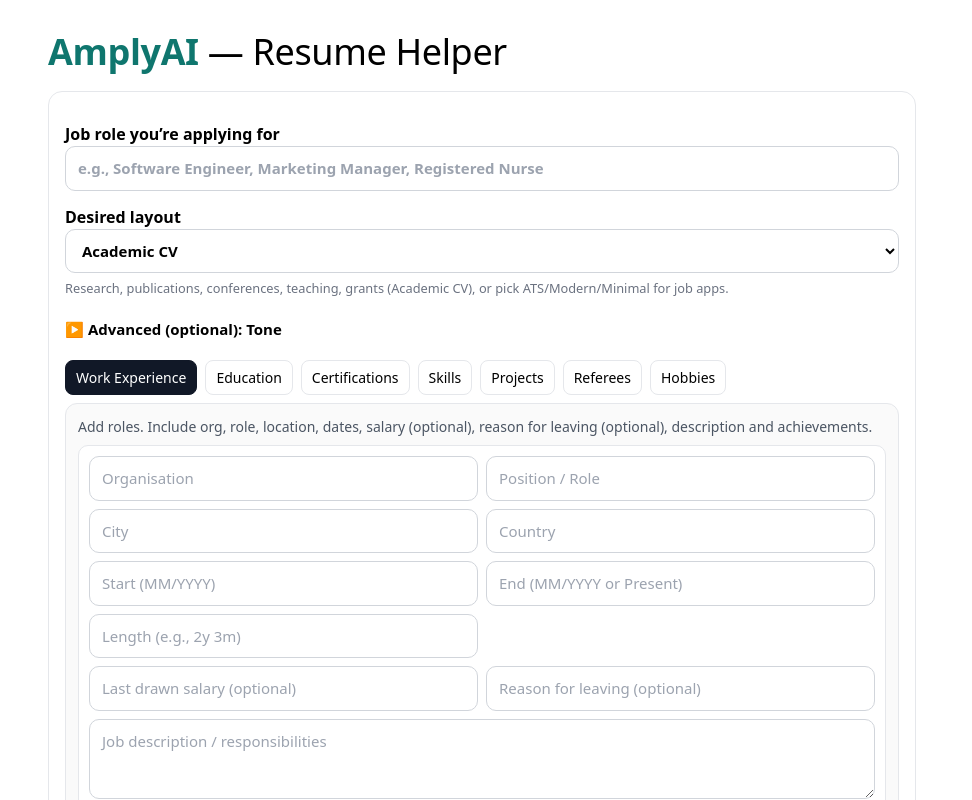
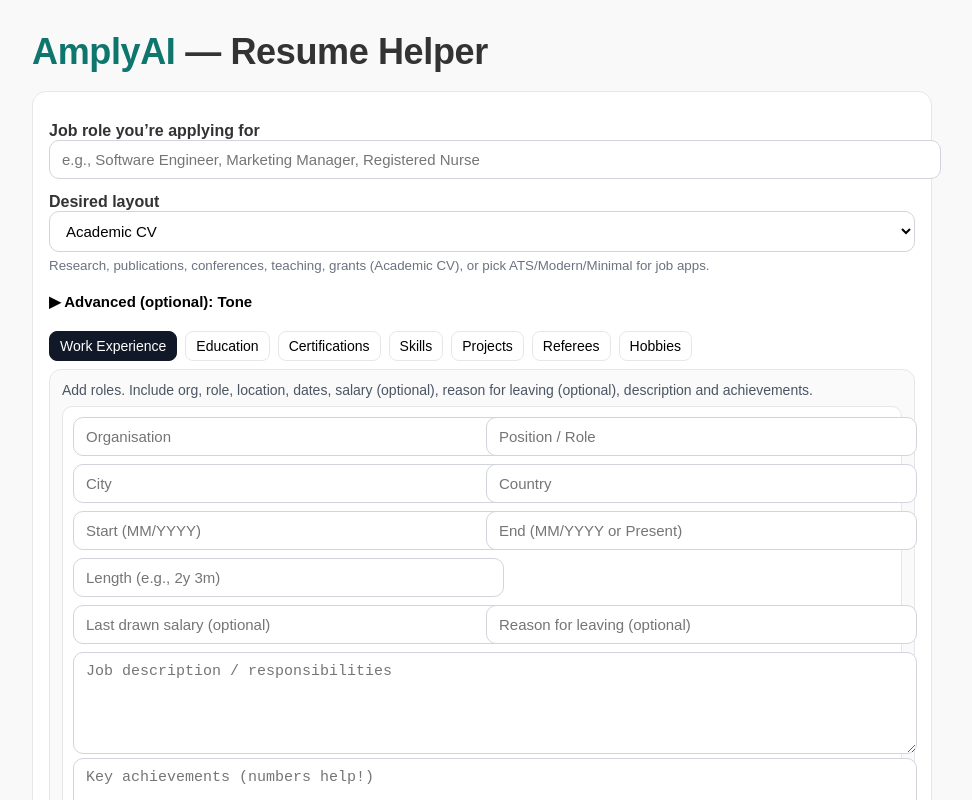
Before and after one commit to madevthevanthiran-maker/amplyai-chatbot, a Next.js app: page / in a window 1280 px wide. Shown: the top 800 px of the page, without its empty margins (158-1130 px from the left). Built offline with nearby package versions, Linux system fonts and the light colour scheme.

Commit message:
Update globals.css

```diff
--- a/styles/globals.css
+++ b/styles/globals.css
@@ -1,8 +1,8 @@
-@tailwind base;
-@tailwind components;
-@tailwind utilities;
+/* styles/globals.css */
 
-/* Optional: reset styles for inputs */
-input, textarea, select, button {
-  @apply outline-none;
+body {
+  margin: 0;
+  font-family: Arial, Helvetica, sans-serif;
+  background: #f9f9f9;
+  color: #333;
 }
```
